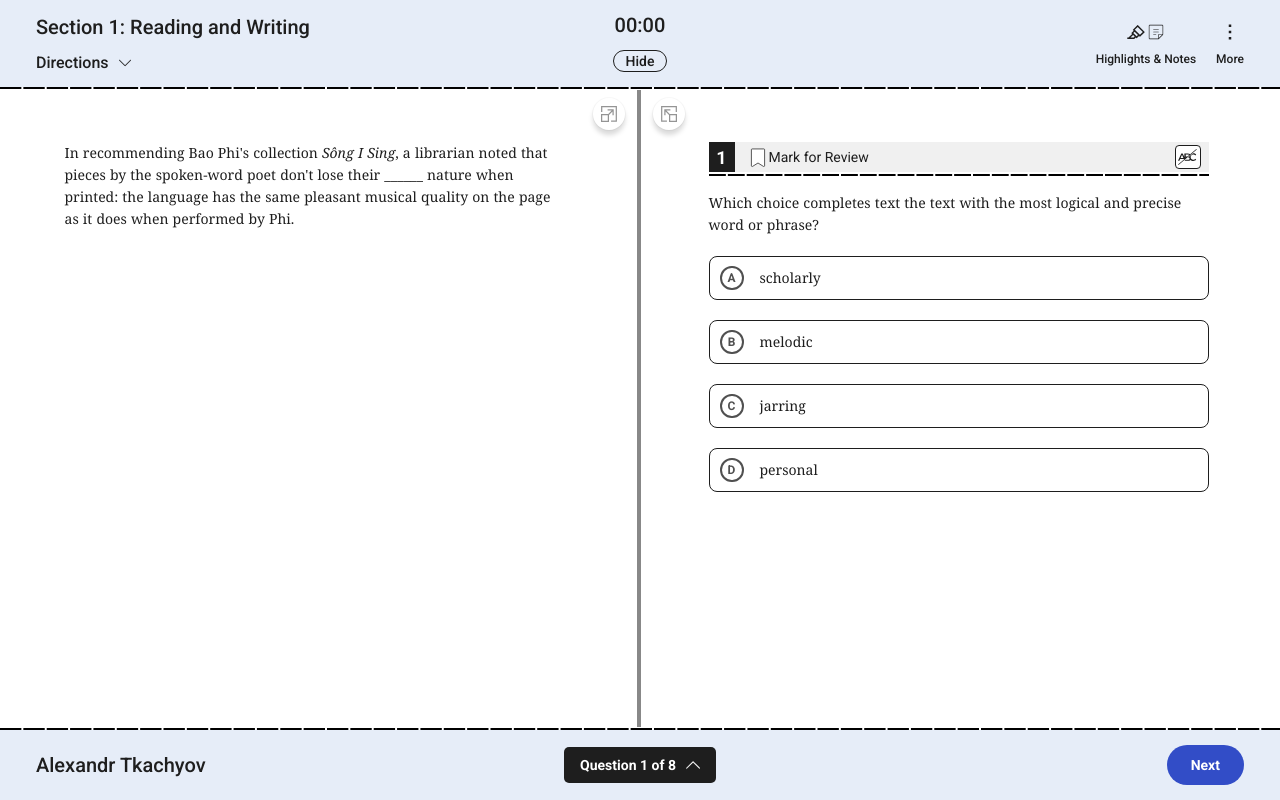
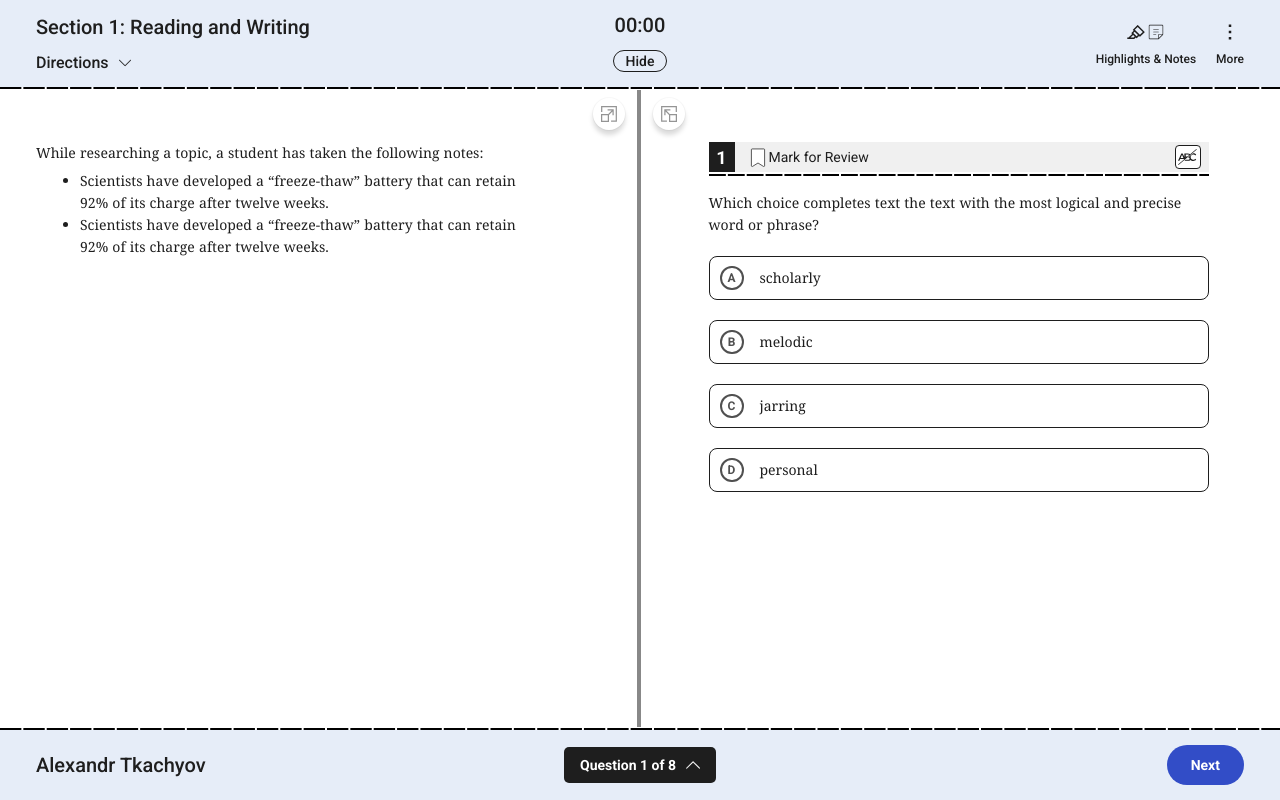
Before and after one commit to Retronn/ConceptAcademySPH, a React (Vite) app: page / in a window 1280 px wide. Built offline with nearby package versions, Linux system fonts and the light colour scheme.

Commit message:
Complete storing different question types

```diff
--- a/src/components/testing/test-body.jsx
+++ b/src/components/testing/test-body.jsx
@@ -12,14 +12,49 @@ function TestBody(props){
 
     // Temporary storing the question
     const question = {
+        testPart: 1,
+        section: 1,
+        questionNumber: 1,
+        questionType: 1,
+        passage: [
+                    {
+                        type: "blurb",
+                        content:[
+                                {
+                                    type:"standard",
+                                    content: "While researching a topic, a student has taken the following notes:"
+                                },
+                                ]
+                    },
+
+                    {
+                        type: "notes",
+                        content:[
+                                    [
+                                        {
+                                            type: "standard",
+                                            content:"Scientists have developed a “freeze-thaw” battery that can retain 92% of its charge after twelve weeks.",
+                                        }
+                                    ],
+
+                                    [
+                                        {
+                                            type: "standard",
+                                            content:"Scientists have developed a “freeze-thaw” battery that can retain 92% of its charge after twelve weeks.",
+                                        }
+                                    ],
+                                ]
+                    },
+
+
+                ],
+
+        isMarked: false,
+        isAnswered: false,
         questionStatement: "Which choice completes text the text with the most logical and precise word or phrase?",
-        questionNumber: 1,
         answerChoices: {
             values: ["A","B","C","D"],
             contents: ["scholarly", "melodic", "jarring", "personal"],
-        },
-        passage: {
-            passageText: <>In recommending Bao Phi's collection <i>Sông I Sing</i>, a librarian noted that pieces by the spoken-word poet don't lose their ______ nature when printed: the language has the same pleasant musical quality on the page as it does when performed by Phi.</>,
         },
     }
 
--- a/src/components/testing/test-passage-text.jsx
+++ b/src/components/testing/test-passage-text.jsx
@@ -1,18 +1,74 @@
 import React from "react";
 import styles from "../../styles/testPassageText.module.scss"
 
-function TestPassageText(props){
-    const {passageText} = props.passage;
+function TestPassageText({passage}){
+
+    function fetchPassage (typeWithContent,index) {
+        if(typeWithContent.type==="blurb"){
+            return(
+                <div key={index} className={styles.blurb}>
+                    {typeWithContent.content.map((element,index) => fetchPassage (element,index))}
+                </div>
+            )
+        }
+        else if(typeWithContent.type==="header"){
+            return(
+                <div key={index} className={`${styles.passageHeader} testFont`}>{typeWithContent.content}</div>
+            )
+        }
+        else if(typeWithContent.type==="standard"){
+            return(
+                <span key={index} className={`testFont`}>{typeWithContent.content}</span>
+            )
+        }
+        else if(typeWithContent.type==="copyrights"){
+            return(
+                <div key={index} className={`${styles.passageCopyrights} testFont`}>©{typeWithContent.content}</div>
+            )
+        }
+        else if(typeWithContent.type==="italics"){
+            return(
+                <span key={index} className={`${styles.italicText} testFont`}>{typeWithContent.content}</span>
+            )
+        }
+        else if(typeWithContent.type==="graph"){
+            return(
+                <div key={index} className={styles.graphContainer}>
+                    <img draggable={false} src = {typeWithContent.content} alt="graph"/>
+                </div>
+            )
+        }
+        else if(typeWithContent.type==="notes"){
+            return(
+                <div key={index} className={styles.notesContainer}>
+                    <ul>
+                        {typeWithContent.content.map((note,index) => {
+                           return (
+                                    <li className="testFont" key={index}>
+                                        {note.map((typeWithContent,index) => fetchPassage(typeWithContent, index))}
+                                    </li>
+                                )
+                        })}
+                    </ul>
+                </div>
+            )
+        }
+    }
+
+
     return (
-        <div className={styles.container}>
-            <div className={styles.passage}>
-            {/* <p id={styles.blurb} className="testFont">The researching a topic, a student has taken the following notes:</p> */}
-            <p className="testFont">
-                {passageText}
-            </p>
+        <div className={`${styles.container}`}>
+
+            <div className={styles.passageContainer}>
+
+            {passage.map((typeWithContent, index)=> fetchPassage(typeWithContent, index))}
+
+
             </div>
         </div>
     )
 }
 
 export default TestPassageText;
+
+//passage: [[text, sda], [underlined, sda], [text, sda]]
--- a/src/styles/global.scss
+++ b/src/styles/global.scss
@@ -69,6 +69,8 @@ h6{
     font-weight: 400;
     word-spacing: pxToRem(0.5px);
     line-height: pxToRem(22px);
+    cursor: text;
+    z-index: -1;
     i{
         font-family: 'Noto Serif';
     }
--- a/src/styles/testPassageText.module.scss
+++ b/src/styles/testPassageText.module.scss
@@ -6,21 +6,58 @@
 }
 
 
-#blurb{
-    margin-bottom: pxToRem(6px);
+
+
+
+.container{
+    width: 100%;
+    display: flex;
+    min-width: pxToRem(306px);
 }
 
-.passage{
-    margin-left: variables.$default-test-margin-sides;
-    margin-top: calc(variables.$default-test-margin-sides + pxToRem(16px));
-    margin-right: pxToRem(44px);
+.passageContainer{
+    width: 100%;
+    padding-left: variables.$default-test-margin-sides;
+    padding-top: calc(variables.$default-test-margin-sides + pxToRem(16px));
+    padding-right: pxToRem(44px);
     max-width: pxToRem(500px);
     align-self: center;
 }
 
-.container{
+.blurb{
+    margin-bottom: pxToRem(6px);
+}
+
+
+.passageHeader{
+    font-weight: bold;
+    margin-bottom: pxToRem(6px);
+    margin-top: pxToRem(36px);
+}
+
+.passageCopyrights{
+    margin-top: pxToRem(8px);
+    margin-bottom: pxToRem(16px);
+    display: flex;
+    justify-content: end;
+    font-size: pxToRem(10px);
+}
+
+.italicText{
+    font-style: italic;
+}
+
+.graphContainer{
+    display: flex;
+    justify-content: center;
+    align-items: start;
     width: 100%;
+    img{
+        width: 100%;
+    }
+}
+.notesContainer{
     display: flex;
-    flex-direction: column;
-    min-width: pxToRem(306px);
+    width: fit-content;
+    padding-left: pxToRem(44px);
 }
```
Also changed, not shown: public/testGraph.svg (added).
